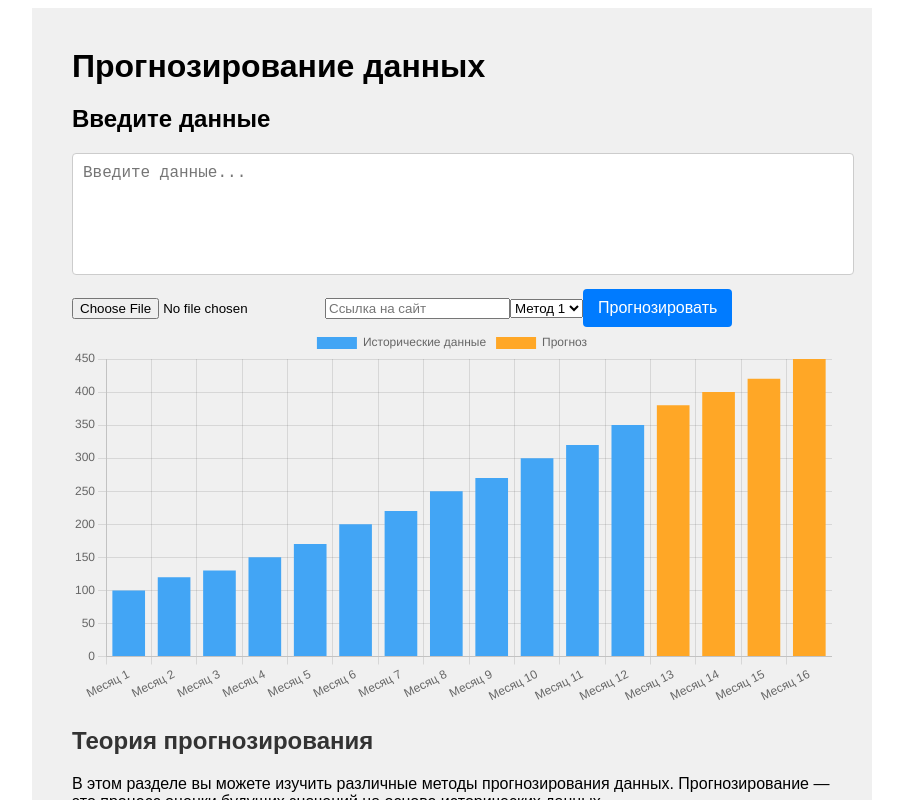
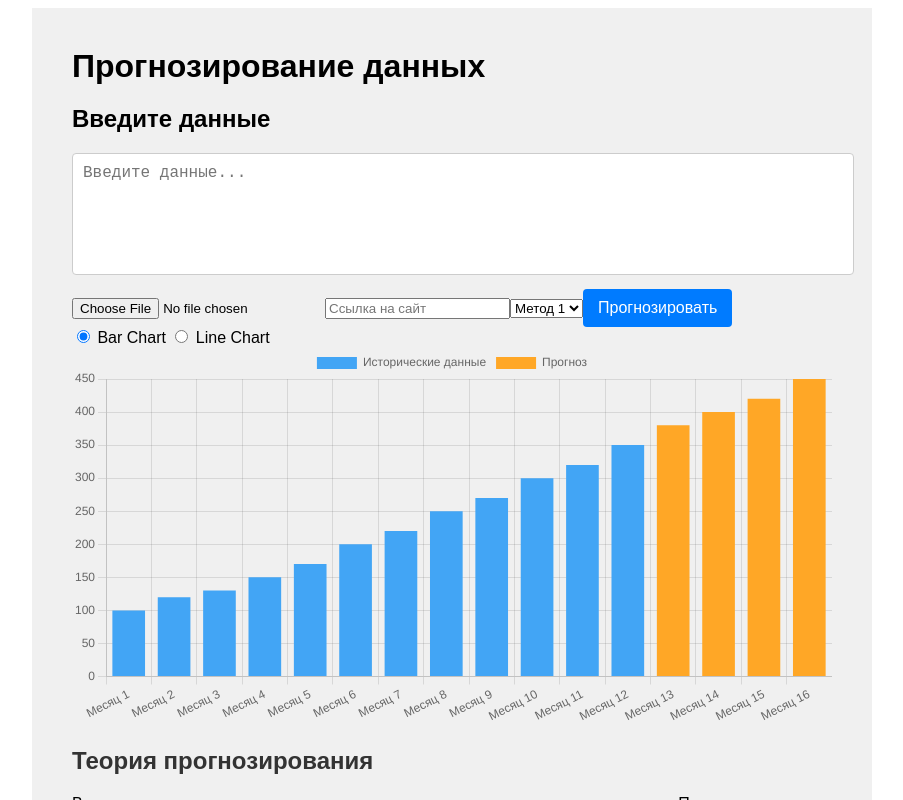
Before and after one commit to UlyanaFilkova/forecast-app, a Vue app: page /results in a window 1280 px wide. Shown: the top 800 px of the page, without its empty margins (188-1091 px from the left). Built offline with nearby package versions, Linux system fonts and the light colour scheme.

Commit message:
bar chart is working

```diff
--- /dev/null
+++ b/src/components/BarChart.vue
@@ -0,0 +1,39 @@
+<template>
+  <Bar :data="chartData" :options="chartOptions" class="chart-bar" />
+</template>
+
+<script>
+import { Bar } from 'vue-chartjs'
+import {
+  Chart as ChartJS,
+  Title,
+  Tooltip,
+  Legend,
+  BarElement,
+  CategoryScale,
+  LinearScale,
+} from 'chart.js'
+
+ChartJS.register(Title, Tooltip, Legend, BarElement, CategoryScale, LinearScale)
+
+export default {
+  name: 'BarChart',
+  components: { Bar },
+  props: {
+    chartData: {
+      type: Object,
+      required: true,
+    },
+    chartOptions: {
+      type: Object,
+      required: true,
+    },
+  },
+}
+</script>
+
+<style scoped>
+.chart-bar {
+  width: 1000px;
+}
+</style>
--- a/src/components/ForecastResult.vue
+++ b/src/components/ForecastResult.vue
@@ -1,144 +1,132 @@
-<!-- <template>
-  <div class="forecast-result">
-    <h2>Результаты прогнозирования</h2>
-    <div v-if="results">
-      <h3>Исторические данные</h3>
-      <ul>
-        <li v-for="(value, index) in results.historicalData" :key="index">{{ value }}</li>
-      </ul>
-      <h3>Прогноз</h3>
-      <ul>
-        <li v-for="(forecast, index) in results.forecast" :key="index">{{ forecast }}</li>
-      </ul>
-
-      <h3>График прогнозирования</h3>
-      <canvas id="forecastChart"></canvas>
-    </div>
-    <div v-else>
-      <p>Нет данных для отображения.</p>
-    </div>
+<template>
+  <div class="chart__container">
+    <label>
+      <input type="radio" value="bar" v-model="chartType" />
+      Bar Chart
+    </label>
+    <label>
+      <input type="radio" value="line" v-model="chartType" />
+      Line Chart
+    </label>
+    <component :is="currentChartType" :chart-data="chartData" :chart-options="chartOptions" />
   </div>
 </template>
 
 <script>
-import { Chart, registerables } from 'chart.js'
+import BarChart from './BarChart.vue';
+import LineChart from './LineChart.vue';
 
 export default {
-  name: 'ForecastResult',
-  props: {
-    results: {
-      type: Object,
-      required: true,
-    },
-  },
-  mounted() {
-    this.renderChart()
-  },
-  methods: {
-    renderChart() {
-      Chart.register(...registerables)
-      const ctx = document.getElementById('forecastChart').getContext('2d')
-      const historicalData = this.results.historicalData
-      const forecastData = this.results.forecast
-
-      const labels = historicalData.map((_, index) => `Месяц ${index + 1}`)
-      const allData = [...historicalData, ...forecastData]
-      const allLabels = [...labels, ...forecastData.map((_, index) => `Прогноз ${index + 1}`)]
-
-      new Chart(ctx, {
-        type: 'line',
-        data: {
-          labels: allLabels,
-          datasets: [
-            {
-              label: 'Исторические данные',
-              data: historicalData,
-              borderColor: 'blue',
-              fill: false,
-            },
-            {
-              label: 'Прогноз',
-              data: forecastData,
-              borderColor: 'orange',
-              fill: false,
-            },
+  name: 'ParentChart',
+  components: { BarChart, LineChart },
+  data() {
+    return {
+      historicalData: [
+        100, 120, 130, 150, 170, 200, 220, 250, 270, 300, 320, 350,
       ],
-        },
-        options: {
+      forecastData: [380, 400, 420, 450],
+      chartType: 'bar',
+      chartOptions: {
         responsive: true,
         scales: {
+          x: {
+            stacked: true,
+            barPercentage: 0.5,
+            categoryPercentage: 0.5,
+          },
           y: {
             beginAtZero: true,
           },
         },
       },
-      })
+    };
+  },
+  computed: {
+    currentChartType() {
+      return this.chartType === 'line' ? 'LineChart' : 'BarChart';
+    },
+    chartData() {
+      const historicalLabels = this.historicalData.map((_, index) => `Месяц ${index + 1}`);
+      const forecastLabels = this.forecastData.map(
+        (_, index) => `Месяц ${this.historicalData.length + index + 1}`,
+      );
+      const allLabels = [...historicalLabels, ...forecastLabels];
+
+      return {
+        labels: allLabels,
+        datasets: [
+          {
+            label: 'Исторические данные',
+            backgroundColor: this.chartType === 'line' ? 'rgba(66, 165, 245, 0.5)' : '#42A5F5',
+            borderColor: '#42A5F5',
+            fill: this.chartType === 'line', // Заполнение для линейного графика
+            data: this.historicalData,
+            spanGaps: true,
+          },
+          {
+            label: 'Прогноз',
+            backgroundColor: this.chartType === 'line' ? 'rgba(255, 167, 38, 0.5)' : '#FFA726',
+            borderColor: '#FFA726',
+            fill: this.chartType === 'line', // Заполнение для линейного графика
+            data: Array(this.historicalData.length).fill(null).concat(this.forecastData),
+            spanGaps: true,
+          },
+        ],
+      };
     },
   },
-}
+};
 </script>
 
 <style scoped>
-.forecast-result {
-  background-color: #f9f9f9;
-  border-radius: 8px;
-  padding: 20px;
-  box-shadow: 0 2px 10px rgba(0, 0, 0, 0.1);
+.chart__container {
+  width: 100%;
+  overflow-x: auto;
+  white-space: nowrap;
 }
+</style>
 
-h2 {
-  color: #333;
-}
-
-h3 {
-  color: #007bff;
-}
-
-ul {
-  list-style-type: disc;
-  margin-left: 20px;
-}
-
-li {
-  margin: 5px 0;
-}
-
-canvas {
-  max-width: 100%;
-  height: 400px;
-}
-</style> -->
 
 <!-- <template>
-  <div>
-    <h2>График прогнозирования</h2>
-    <Bar :chart-data="chartData" :options="chartOptions" ref="chart" />
+  <div class="chart__container">
+    <label>
+      <input type="radio" value="bar" v-model="chartType" />
+      Bar Chart
+    </label>
+    <label>
+      <input type="radio" value="line" v-model="chartType" />
+      Line Chart
+    </label>
+
+    <component :is="currentChartType" :data="chartData" :options="chartOptions" class="chart-bar" />
   </div>
 </template>
 
 <script>
-import { Bar } from 'vue-chartjs';
+import { Bar, Line } from 'vue-chartjs'
 import {
   Chart as ChartJS,
   Title,
   Tooltip,
   Legend,
   BarElement,
+  LineElement,
   CategoryScale,
   LinearScale,
-} from 'chart.js';
+} from 'chart.js'
 
-ChartJS.register(Title, Tooltip, Legend, BarElement, CategoryScale, LinearScale);
+ChartJS.register(Title, Tooltip, Legend, BarElement, LineElement, CategoryScale, LinearScale)
 
 export default {
-  name: 'ForecastChart',
-  components: {
-    Bar,
-  },
+  components: { Bar, Line },
   data() {
     return {
-      historicalData: [100, 120, 130, 150, 170, 200, 220, 250, 270, 300, 320, 350],
+      historicalData: [
+        100, 120, 130, 150, 170, 200, 220, 250, 270, 300, 320, 350, 100, 120, 130, 150, 170, 200,
+        220, 250, 270, 300, 320, 350, 100, 120, 130, 150, 170, 200, 220, 250, 270, 300, 320, 350,
+      ],
       forecastData: [380, 400, 420, 450],
+      chartType: 'bar',
       chartData: {
         labels: [],
         datasets: [],
@@ -146,135 +134,70 @@ export default {
       chartOptions: {
         responsive: true,
         scales: {
+          x: {
+            stacked: true,
+            barPercentage: 0.5,
+            categoryPercentage: 0.5,
+          },
           y: {
             beginAtZero: true,
           },
         },
       },
-    };
+    }
   },
-
+  computed: {
+    currentChartType() {
+      return this.chartType === 'line' ? Line : Bar
+    },
+  },
   mounted() {
-    this.renderChart();
+    this.prepareChartData()
   },
-
   methods: {
-    renderChart() {
-
-      const labels = this.historicalData.map((_, index) => `Месяц ${index + 1}`);
-      const allLabels = [...labels, ...this.forecastData.map((_, index) => `Прогноз ${index + 1}`)];
+    toggleChartType() {
+      this.chartOptions.scales.x.stacked = this.chartType === 'line' // Убираем стек при линейном графике
+      this.chartOptions.scales.x.barPercentage = this.chartType === 'line' ? 1 : 0.5 // Устанавливаем параметры для линейного графика
+      this.chartOptions.scales.x.categoryPercentage = this.chartType === 'line' ? 1 : 0.5
+    },
+    prepareChartData() {
+      const historicalLabels = this.historicalData.map((_, index) => `Месяц ${index + 1}`)
+      const forecastLabels = this.forecastData.map(
+        (_, index) => `Месяц ${this.historicalData.length + index + 1}`,
+      )
+      const allLabels = [...historicalLabels, ...forecastLabels]
 
       this.chartData = {
         labels: allLabels,
         datasets: [
           {
             label: 'Исторические данные',
-            data: this.historicalData,
-            backgroundColor: 'blue',
-            borderColor: 'blue',
-            borderWidth: 1,
-          },
-          {
-            label: 'Прогноз',
-            data: this.forecastData,
-            backgroundColor: 'red',
-            borderColor: 'red',
-            borderWidth: 1,
-          },
-        ],
-      };
-      console.log(this.chartData.labels.length)
-    },
-  },
-};
-</script>
-
-<style scoped>
-.forecast-result {
-  background-color: #f9f9f9;
-  border-radius: 8px;
-  padding: 20px;
-  box-shadow: 0 2px 10px rgba(0, 0, 0, 0.1);
-}
-
-h2 {
-  color: #333;
-}
-</style>-->
-
-<template>
-  <div>
-    <Bar :data="chartData" :options="chartOptions" />
-  </div>
-</template>
-
-<script>
-import { Bar } from 'vue-chartjs';
-import { Chart as ChartJS, Title, Tooltip, Legend, BarElement, CategoryScale, LinearScale } from 'chart.js';
-
-ChartJS.register(Title, Tooltip, Legend, BarElement, CategoryScale, LinearScale);
-
-export default {
-  name: 'BarChart',
-  components: { Bar },
-  data() {
-    return {
-      historicalData: [100, 120, 130, 150, 170, 200, 220, 250, 270, 300, 320, 350],
-      forecastData: [380, 400, 420, 450],
-      chartData: {
-        labels: [],
-        datasets: []
-      },
-      chartOptions: {
-        responsive: true,
-        scales: {
-          x: {
-            stacked: true,
-            barPercentage: 0.5, // Уменьшаем ширину столбцов
-            categoryPercentage: 0.5 // Уменьшаем ширину категорий
-          },
-          y: {
-            beginAtZero: true
-          }
-        }
-      }
-    };
-  },
-  mounted() {
-    this.prepareChartData();
-  },
-  methods: {
-    prepareChartData() {
-      // Создаем метки для исторических данных
-      const historicalLabels = this.historicalData.map((_, index) => `Месяц ${index + 1}`);
-
-      // Создаем метки для прогнозируемых данных, начиная с индекса, который следует за последним историческим
-      const forecastLabels = this.forecastData.map((_, index) => `Месяц ${this.historicalData.length + index + 1}`);
-
-      // Объединяем метки
-      const allLabels = [...historicalLabels, ...forecastLabels];
-
-      // Заполняем chartData
-      this.chartData = {
-        labels: allLabels,
-        datasets: [
-          {
-            label: 'Исторические данные',
-            backgroundColor: '#42A5F5',
+            backgroundColor: this.chartType === 'line' ? 'rgba(66, 165, 245, 0.5)' : '#42A5F5',
+            borderColor: '#42A5F5',
+            fill: this.chartType === 'line', // Заполнение для линейного графика
             data: this.historicalData,
           },
           {
             label: 'Прогноз',
-            backgroundColor: '#FFA726',
-            data: Array(this.historicalData.length).fill(null).concat(this.forecastData), // Заполняем исторические данные null для прогнозируемых
+            backgroundColor: this.chartType === 'line' ? 'rgba(255, 167, 38, 0.5)' : '#FFA726',
+            borderColor: '#FFA726',
+            fill: this.chartType === 'line', // Заполнение для линейного графика
+            data: Array(this.historicalData.length).fill(null).concat(this.forecastData),
+          },
+        ],
       }
-        ]
-      };
+    },
+  },
 }
-  }
-};
 </script>
 
 <style scoped>
-/* Добавьте стили, если необходимо */
-</style>
+.chart__container {
+  width: 100%;
+  overflow-x: auto;
+  white-space: nowrap;
+}
+.chart-bar {
+  width: 1000px;
+}
+</style> -->
```
Lines whose indentation alone changed are shown as unchanged.
